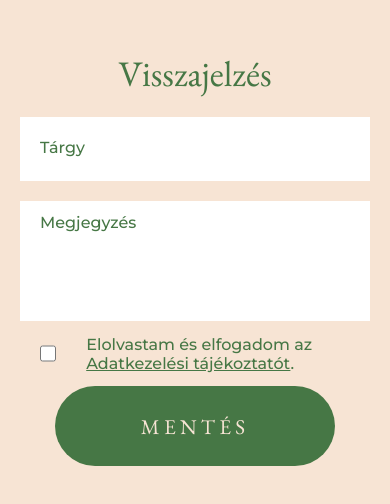
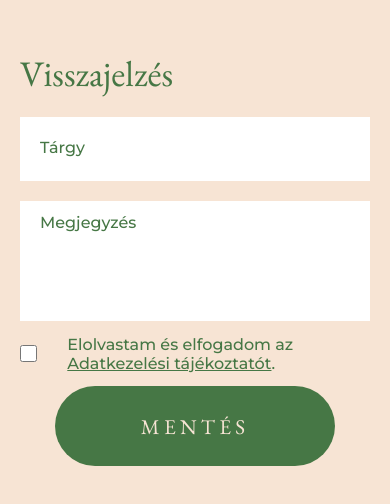
Before and after one commit to HegedusAlexandra/uibuild-form-light, a plain HTML site: page frontend/index.html in a window 390 px wide. Shown: the part 164-668 px from the top of the page. Drawn offline with nearby package versions, Linux system fonts and the light colour scheme.

Commit message:
align fixed

```diff
--- a/frontend/style.css
+++ b/frontend/style.css
@@ -9,6 +9,8 @@ body {
     background-color: #f7e4d4
 }
 
+
+
 div{
     display: flex;
     flex-direction: column;
@@ -18,8 +20,11 @@ div{
     height: fit-content;
 }
 
+
+
 h1 {
-    align-self: center;
+    display: block;
+
 
     font-family: 'EB Garamond', serif;
     font-weight: 400;
@@ -108,6 +113,8 @@ button {
 
 @media screen and (max-width: 520px) {
 
+
+
     section {
         display: flex;
         justify-content: space-between;
@@ -116,7 +123,8 @@ button {
     h1 {
 
         font-size: 36px;
-
+        align-self: flex-start;
+        padding-left: 20px ;
     }
 
     input,textarea,section {
@@ -129,6 +137,11 @@ button {
         font-size: 16px;
     }
 
+    #Elolvastam{
+        align-self: flex-start;
+        margin-left: 0px;
+    }
+
     button {
         font-size: 21px;
 
```
Also changed, not shown: frontend/index.html (+3 -1 lines).
